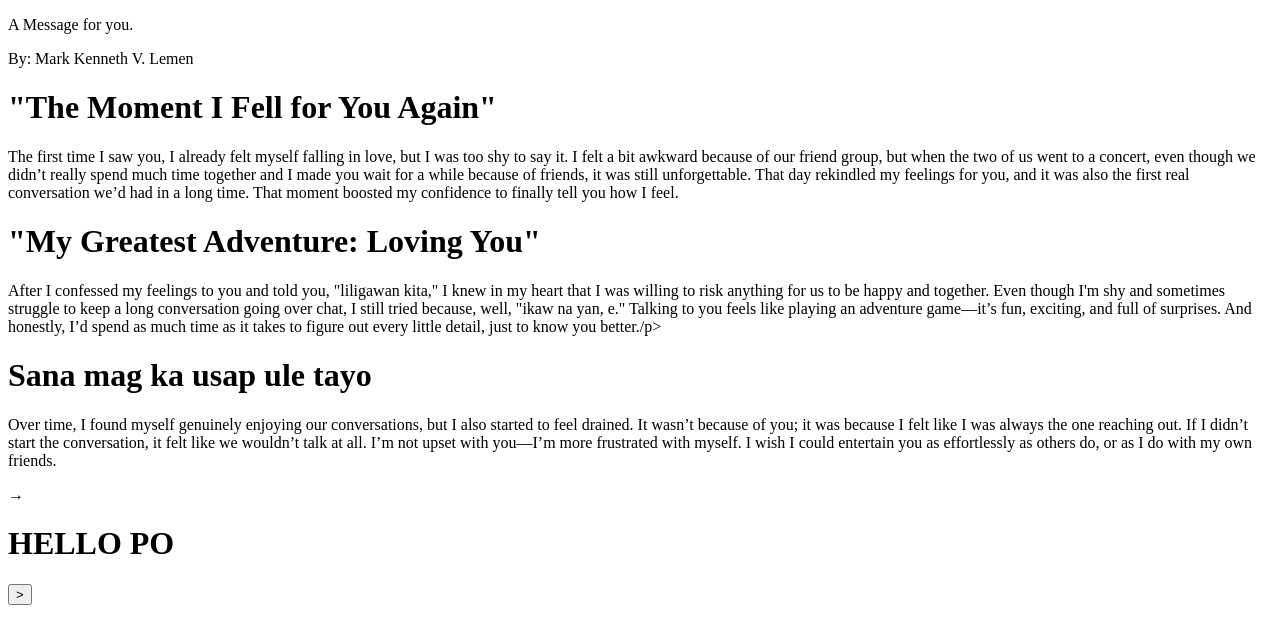
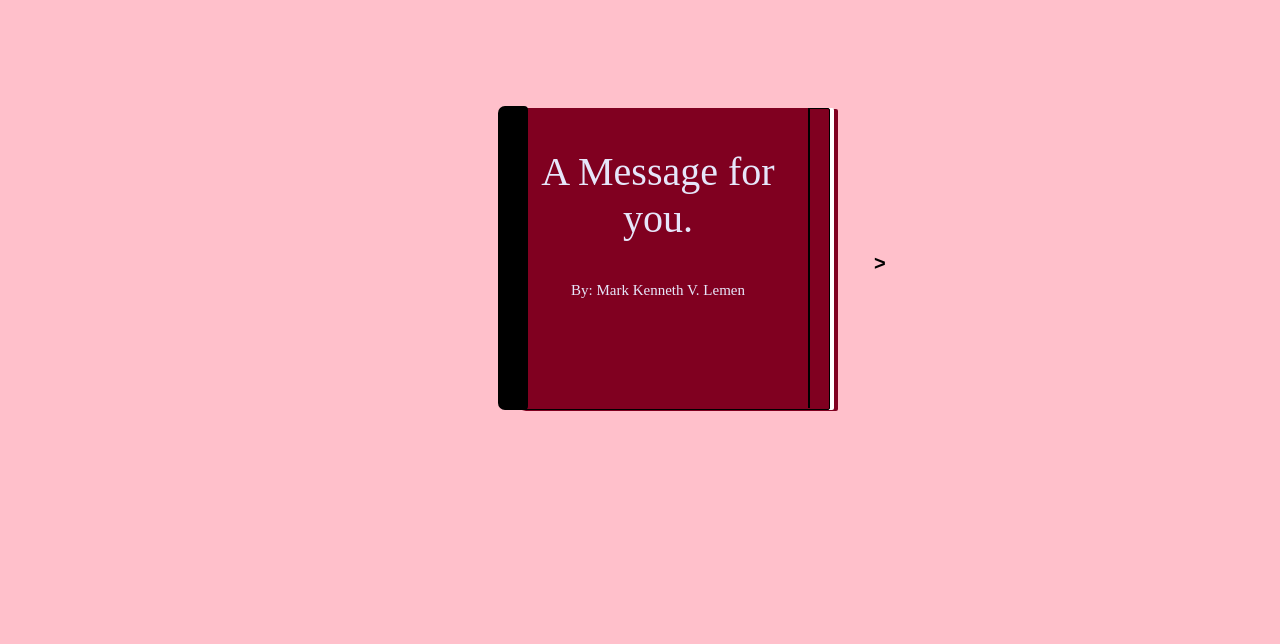
Before and after one commit to X1C0R/try-again, a plain HTML site: page index.html in a window 1280 px wide. Drawn offline with nearby package versions, Linux system fonts and the light colour scheme.

Commit message:
Update index.html

```diff
--- a/index.html
+++ b/index.html
@@ -3,7 +3,7 @@
 <head>
   <meta charset="UTF-8">
   <meta name="viewport" content="width=device-width, initial-scale=1.0">
-  <link rel="stylesheet" href="/mark code/TRY/BOOK/try making book/style.css">
+  <link rel="stylesheet" href="style.css">
   <script src="https://code.jquery.com/jquery-3.6.0.min.js"></script>
   <script>
 
@@ -64,6 +64,6 @@
 
 
 
-  <script src="/mark code/TRY/BOOK/try making book/javascript.js"></script>
+  <script src="javascript.js"></script>
 </body>
 </html>
```
